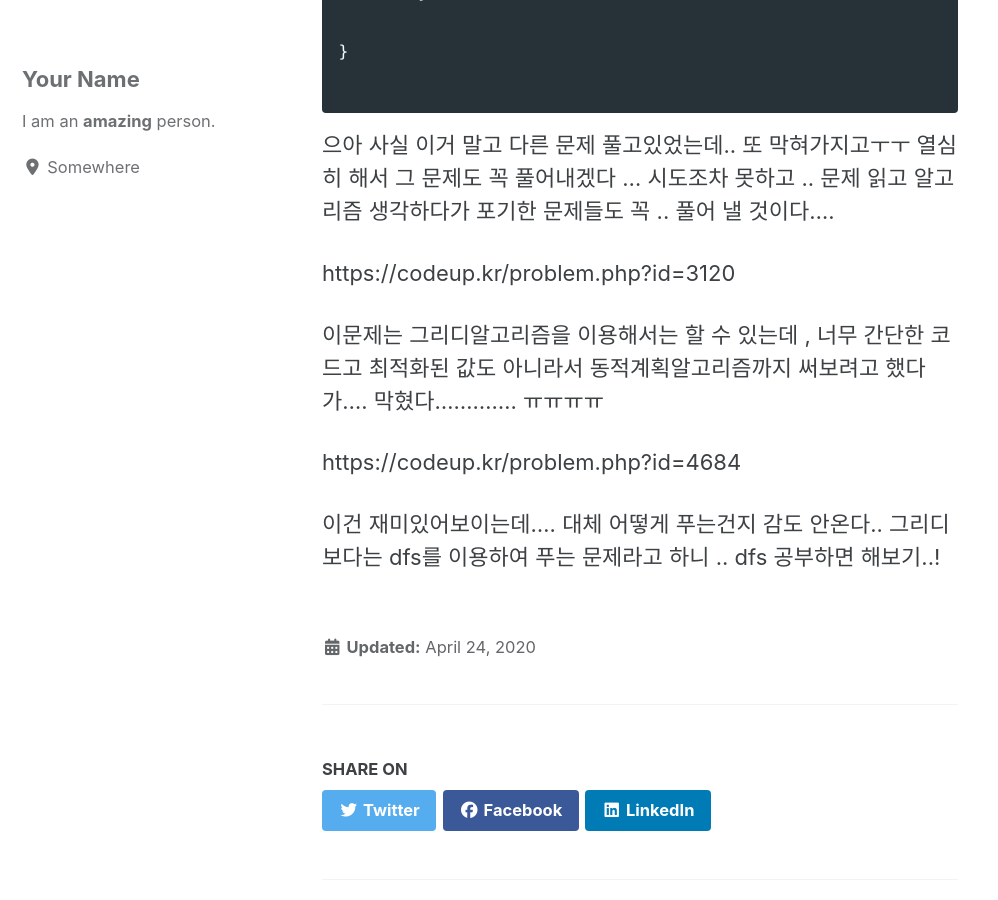
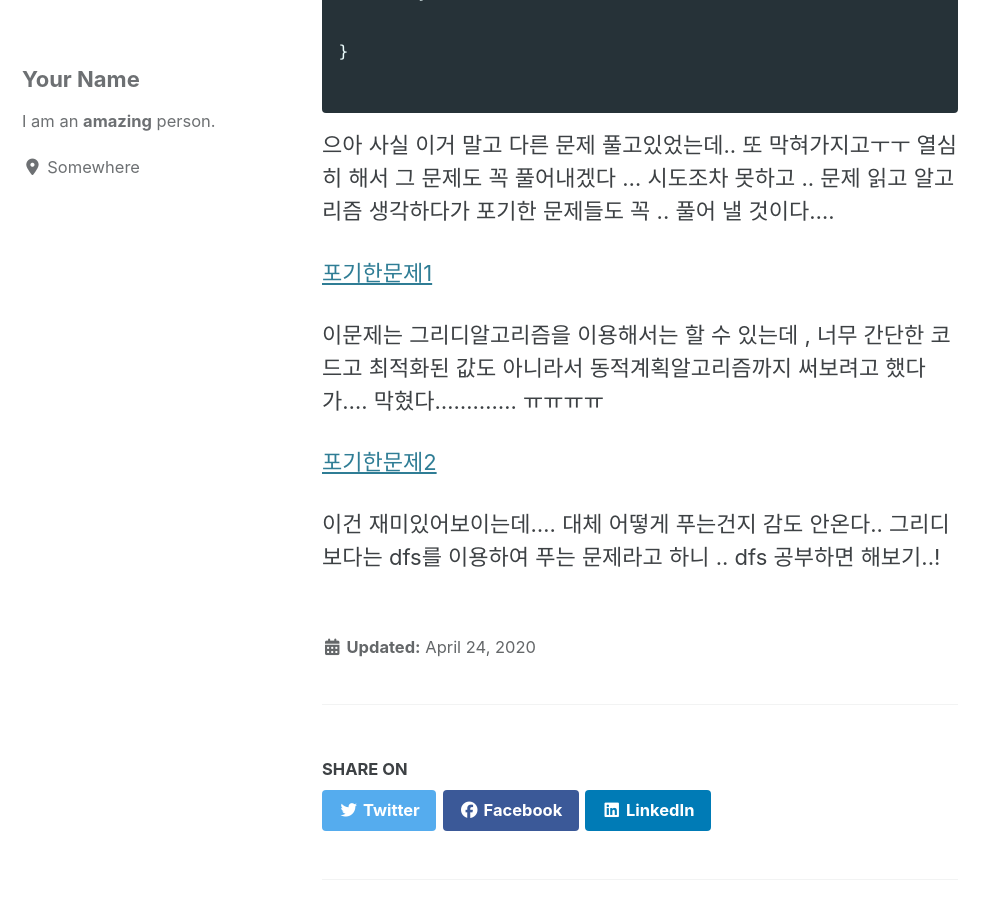
Before and after one commit to real0105/real0105.github.io, a Jekyll site: the page built from _posts/2020-04-25-greedy.md, in a window 1280 px wide and 900 px high, scrolled down 1879 px. Shown: the whole window, without its empty margins (0-998 px from the left). Built offline with Jekyll 4.4.1, drawn with Linux system fonts in a browser that asks for light colours; cached includes are drawn as plain includes; nearby versions of some CDN libraries; comment, search, counter and statistics services are not loaded; some of the changed text lies outside the part shown.

Commit message:
greedylink

```diff
--- a/_posts/2020-04-25-greedy.md
+++ b/_posts/2020-04-25-greedy.md
@@ -8,7 +8,7 @@ title : "Greedy"
 
 사실 과제는 신박한 그리디 알고리즘을 조사하여 포스팅하는 것이었지만, 어려운 문제들은 아직 너무 힘들어서 ㅠㅠ 내가 풀 수 있는 낮은 난이도의 문제를 찾았다 !
 
-https://codeup.kr/problem.php?id=3321
+[문제 링크](https://codeup.kr/problem.php?id=3321)
 
 그동안 프로그래밍 공부 ( 특히 자바 ) 를 안했더니 진짜 아~~무것도 몰라서 요즘 여기서 기초 100제 풀어보고있다 . ㅠㅠ 여기에 그리디 알고리즘 이용한 문제도 정리되어 있어서 그 중에 내 수준에 맞는 문제를 찾아서 풀어보았고, 그게 위의 문제다 !
 
@@ -56,10 +56,10 @@ public class BestPizza {
 
 으아 사실 이거 말고 다른 문제 풀고있었는데.. 또 막혀가지고ㅜㅜ 열심히 해서 그 문제도 꼭 풀어내겠다 ... 시도조차 못하고 .. 문제 읽고 알고리즘 생각하다가 포기한 문제들도 꼭 .. 풀어 낼 것이다....
 
-https://codeup.kr/problem.php?id=3120
+[포기한문제1](https://codeup.kr/problem.php?id=3120)
 
 이문제는 그리디알고리즘을 이용해서는 할 수 있는데 , 너무 간단한 코드고 최적화된 값도 아니라서 동적계획알고리즘까지 써보려고 했다가.... 막혔다............. ㅠㅠㅠㅠ
 
-https://codeup.kr/problem.php?id=4684
+[포기한문제2](https://codeup.kr/problem.php?id=4684)
 
 이건 재미있어보이는데.... 대체 어떻게 푸는건지 감도 안온다.. 그리디보다는 dfs를 이용하여 푸는 문제라고 하니 .. dfs 공부하면 해보기..!
```
